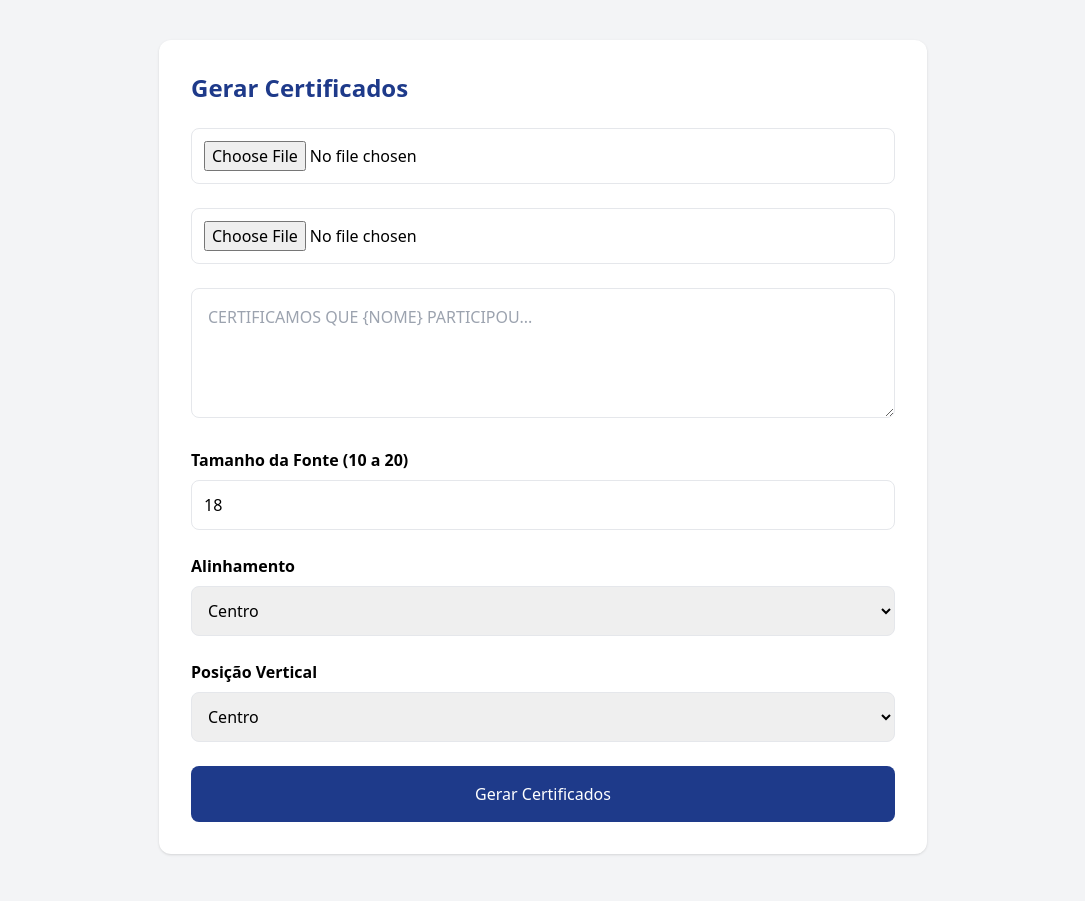
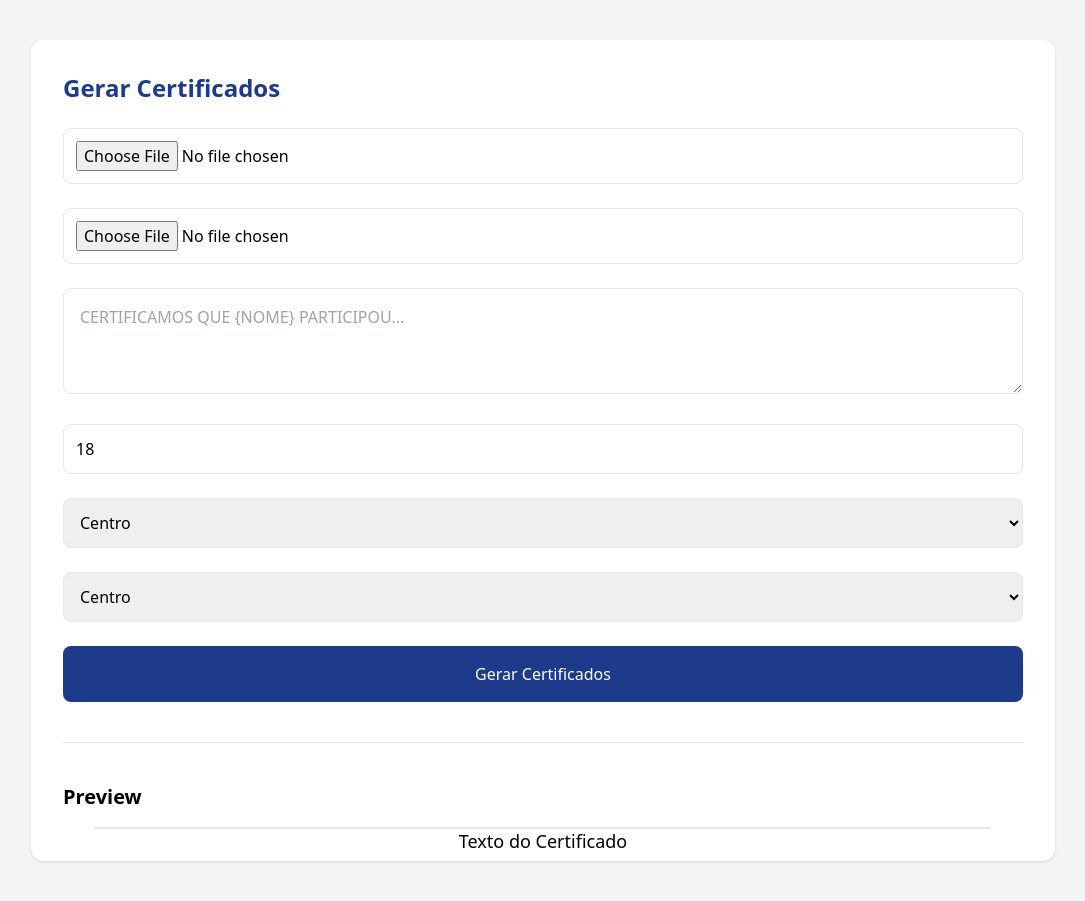
Before and after one commit to sildemberny-bit/certificados-app, a Flask app: page /certificados in a window 1280 px wide. Shown: the whole page, without its empty margins (97-1182 px from the left). Before the commit the page ends 855 px from the top, so only its background shows below. Run offline with Flask 3, Linux system fonts and the light colour scheme; the visitor is signed in with stand-in values (Sample User, id 1); some libraries are stand-ins or nearby versions.

Commit message:
Update certificados.html

```diff
--- a/templates/certificados.html
+++ b/templates/certificados.html
@@ -8,7 +8,7 @@
 
 <body class="bg-gray-100 p-10">
 
-<div class="max-w-3xl mx-auto bg-white p-8 rounded-xl shadow">
+<div class="max-w-5xl mx-auto bg-white p-8 rounded-xl shadow">
 
 <h2 class="text-2xl font-bold text-blue-900 mb-6">
 Gerar Certificados
@@ -16,45 +16,106 @@
 
 <form method="POST" enctype="multipart/form-data" class="space-y-6">
 
-        <input type="file" name="fundo" required class="w-full border p-3 rounded-lg">
+<input type="file" id="fundoInput" name="fundo" required class="w-full border p-3 rounded-lg">
 <input type="file" name="planilha" required class="w-full border p-3 rounded-lg">
 
-        <textarea name="texto" rows="4"
+<textarea id="textoInput" name="texto" rows="3"
 class="w-full border p-4 rounded-lg"
 placeholder='CERTIFICAMOS QUE {NOME} PARTICIPOU...'></textarea>
 
-        <div>
-            <label class="block font-semibold mb-2">Tamanho da Fonte (10 a 20)</label>
-            <input type="number" name="fonte" min="10" max="20" value="18"
+<input type="number" id="fonteInput" name="fonte" min="10" max="20" value="18"
 class="w-full border p-3 rounded-lg">
-        </div>
 
-        <div>
-            <label class="block font-semibold mb-2">Alinhamento</label>
-            <select name="alinhamento" class="w-full border p-3 rounded-lg">
+<select id="alinhamentoInput" name="alinhamento" class="w-full border p-3 rounded-lg">
 <option value="centro">Centro</option>
 <option value="esquerda">Esquerda</option>
 <option value="direita">Direita</option>
 </select>
-        </div>
 
-        <div>
-            <label class="block font-semibold mb-2">Posição Vertical</label>
-            <select name="posicao_vertical" class="w-full border p-3 rounded-lg">
+<select id="posicaoInput" name="posicao_vertical" class="w-full border p-3 rounded-lg">
 <option value="centro">Centro</option>
 <option value="superior">Superior</option>
 <option value="inferior">Inferior</option>
 </select>
-        </div>
 
 <button type="submit"
-        class="w-full bg-blue-900 text-white py-4 rounded-lg hover:bg-blue-800 transition">
+class="w-full bg-blue-900 text-white py-4 rounded-lg">
 Gerar Certificados
 </button>
 
 </form>
 
+<hr class="my-10">
+
+<h3 class="text-xl font-bold mb-4">Preview</h3>
+
+<div class="relative w-full max-w-4xl mx-auto border">
+
+<img id="previewImage" class="w-full">
+
+<div id="previewTexto"
+class="absolute left-1/2 transform -translate-x-1/2 text-center px-10"
+style="top:50%; font-size:18px;">
+Texto do Certificado
 </div>
+
+</div>
+
+</div>
+
+<script>
+const texto = document.getElementById("textoInput");
+const fonte = document.getElementById("fonteInput");
+const alinhamento = document.getElementById("alinhamentoInput");
+const posicao = document.getElementById("posicaoInput");
+const previewTexto = document.getElementById("previewTexto");
+const fundoInput = document.getElementById("fundoInput");
+const previewImage = document.getElementById("previewImage");
+
+texto.addEventListener("input", atualizar);
+fonte.addEventListener("input", atualizar);
+alinhamento.addEventListener("change", atualizar);
+posicao.addEventListener("change", atualizar);
+
+function atualizar() {
+    previewTexto.innerText = texto.value;
+    previewTexto.style.fontSize = fonte.value + "px";
+
+    if (alinhamento.value === "centro") {
+        previewTexto.style.textAlign = "center";
+        previewTexto.style.left = "50%";
+        previewTexto.style.transform = "translateX(-50%)";
+    }
+    if (alinhamento.value === "esquerda") {
+        previewTexto.style.textAlign = "left";
+        previewTexto.style.left = "10%";
+        previewTexto.style.transform = "none";
+    }
+    if (alinhamento.value === "direita") {
+        previewTexto.style.textAlign = "right";
+        previewTexto.style.left = "90%";
+        previewTexto.style.transform = "translateX(-100%)";
+    }
+
+    if (posicao.value === "superior") {
+        previewTexto.style.top = "30%";
+    }
+    if (posicao.value === "centro") {
+        previewTexto.style.top = "50%";
+    }
+    if (posicao.value === "inferior") {
+        previewTexto.style.top = "70%";
+    }
+}
+
+fundoInput.addEventListener("change", function(event){
+    const reader = new FileReader();
+    reader.onload = function(){
+        previewImage.src = reader.result;
+    }
+    reader.readAsDataURL(event.target.files[0]);
+});
+</script>
 
 </body>
 </html>
```
Lines whose indentation alone changed are shown as unchanged.
